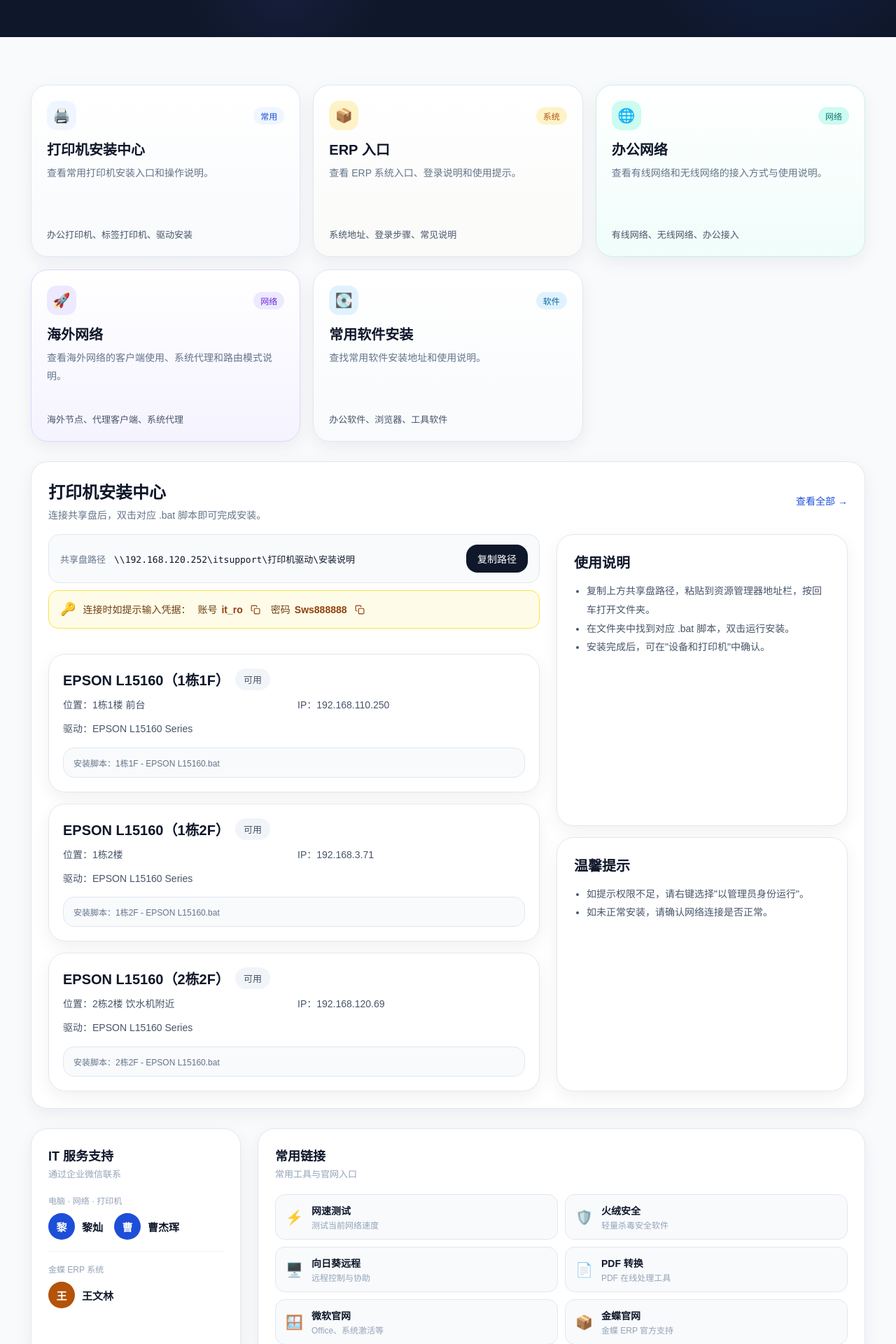
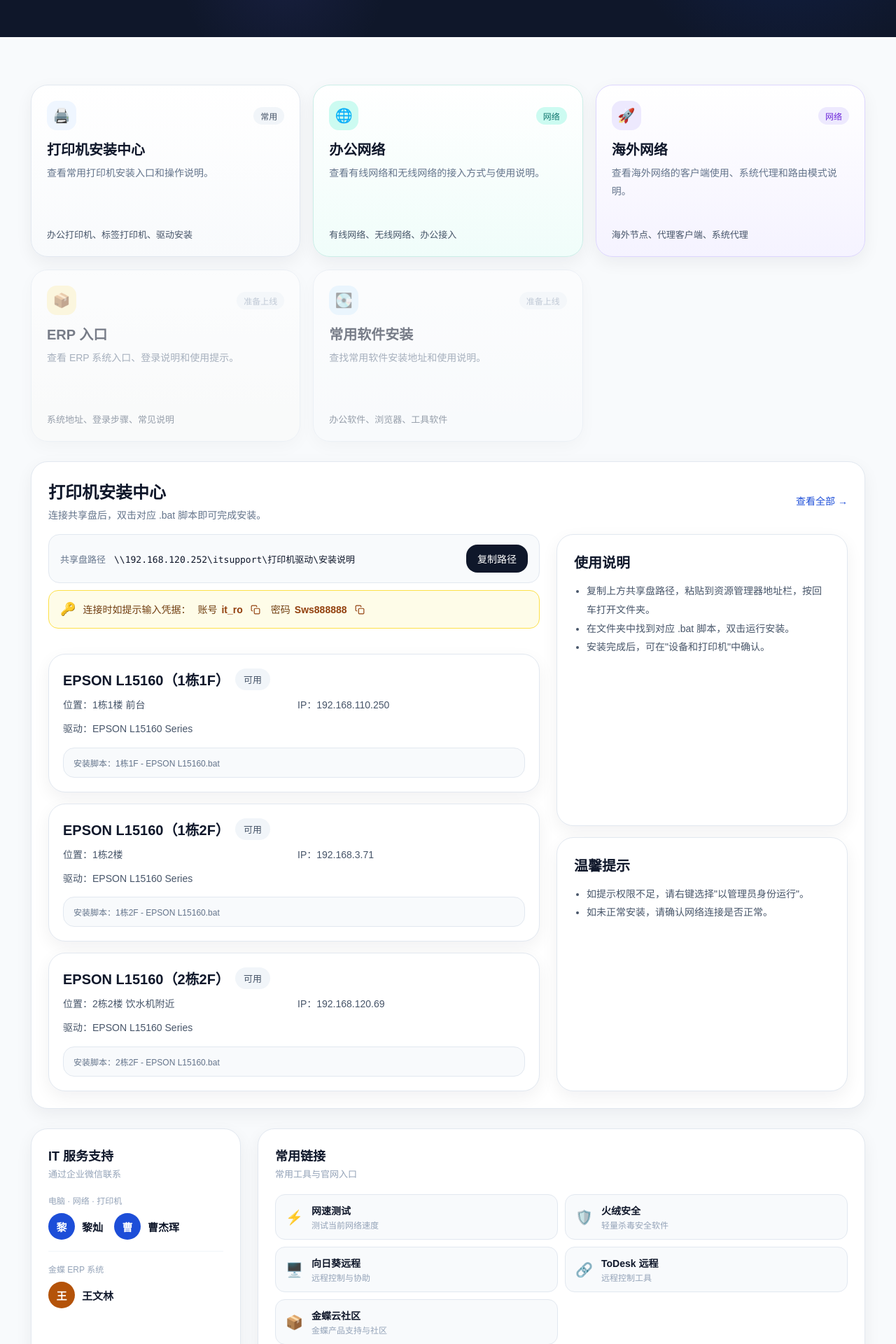
Before and after one commit to EmbraceMoxx/it-portal-vue, a Vue app: page / in a window 1280 px wide. Shown: the part 260-2180 px from the top of the page at 70% size. Built offline with nearby package versions, Linux system fonts and the light colour scheme.

Commit message:
这一版也是可用的

```diff
--- a/src/assets/styles/global.css
+++ b/src/assets/styles/global.css
@@ -387,9 +387,19 @@ a {
   background: #eff6ff;
 }
 
-.module-tag-printer {
-  background: #eff6ff;
-  color: #1d4ed8;
+.module-tag-soon {
+  background: #f1f5f9;
+  color: #94a3b8;
+}
+
+.module-coming-soon {
+  opacity: 0.55;
+  cursor: default;
+}
+
+.module-coming-soon:hover {
+  transform: none;
+  box-shadow: 0 8px 24px rgba(15, 23, 42, 0.06);
 }
 
 /* ERP */
--- a/src/components/ModuleCard.vue
+++ b/src/components/ModuleCard.vue
@@ -1,22 +1,25 @@
 <template>
-  <RouterLink
-    :to="item.to"
+  <component
+    :is="item.comingSoon ? 'div' : RouterLink"
+    v-bind="item.comingSoon ? {} : { to: item.to }"
     class="module-card module-link"
-    :class="moduleClass"
+    :class="[moduleClass, { 'module-coming-soon': item.comingSoon }]"
   >
     <div class="module-top">
       <div class="module-icon" :class="iconClass">{{ item.icon }}</div>
-      <div class="module-tag" :class="tagClass">{{ item.tag }}</div>
+      <div v-if="item.comingSoon" class="module-tag module-tag-soon">准备上线</div>
+      <div v-else class="module-tag" :class="tagClass">{{ item.tag }}</div>
     </div>
 
     <h3>{{ item.title }}</h3>
     <p>{{ item.desc }}</p>
     <div class="module-meta">{{ item.meta }}</div>
-  </RouterLink>
+  </component>
 </template>
 
 <script setup lang="ts">
 import { computed } from 'vue'
+import { RouterLink } from 'vue-router'
 import type { PortalModule } from '../data/modules'
 
 const props = defineProps<{
@@ -25,52 +28,34 @@ const props = defineProps<{
 
 const moduleClass = computed(() => {
   switch (props.item.key) {
-    case 'network':
-      return 'module-network'
-    case 'overseas-network':
-      return 'module-overseas'
-    case 'printer':
-      return 'module-printer'
-    case 'erp':
-      return 'module-erp'
-    case 'software':
-      return 'module-software'
-    default:
-      return ''
+    case 'network': return 'module-network'
+    case 'overseas-network': return 'module-overseas'
+    case 'printer': return 'module-printer'
+    case 'erp': return 'module-erp'
+    case 'software': return 'module-software'
+    default: return ''
   }
 })
 
 const iconClass = computed(() => {
   switch (props.item.key) {
-    case 'network':
-      return 'module-icon-network'
-    case 'overseas-network':
-      return 'module-icon-overseas'
-    case 'printer':
-      return 'module-icon-printer'
-    case 'erp':
-      return 'module-icon-erp'
-    case 'software':
-      return 'module-icon-software'
-    default:
-      return ''
+    case 'network': return 'module-icon-network'
+    case 'overseas-network': return 'module-icon-overseas'
+    case 'printer': return 'module-icon-printer'
+    case 'erp': return 'module-icon-erp'
+    case 'software': return 'module-icon-software'
+    default: return ''
   }
 })
 
 const tagClass = computed(() => {
   switch (props.item.key) {
-    case 'network':
-      return 'module-tag-network'
-    case 'overseas-network':
-      return 'module-tag-overseas'
-    case 'printer':
-      return 'module-tag-printer'
-    case 'erp':
-      return 'module-tag-erp'
-    case 'software':
-      return 'module-tag-software'
-    default:
-      return ''
+    case 'network': return 'module-tag-network'
+    case 'overseas-network': return 'module-tag-overseas'
+    case 'printer': return 'module-tag-printer'
+    case 'erp': return 'module-tag-erp'
+    case 'software': return 'module-tag-software'
+    default: return ''
   }
 })
 </script>
--- a/src/data/modules.ts
+++ b/src/data/modules.ts
@@ -6,6 +6,7 @@ export interface PortalModule {
   desc: string
   meta: string
   to: string
+  comingSoon?: boolean
 }
 
 export const modules: PortalModule[] = [
@@ -17,15 +18,6 @@ export const modules: PortalModule[] = [
     desc: '查看常用打印机安装入口和操作说明。',
     meta: '办公打印机、标签打印机、驱动安装',
     to: '/printer',
-  },
-  {
-    key: 'erp',
-    title: 'ERP 入口',
-    icon: '📦',
-    tag: '系统',
-    desc: '查看 ERP 系统入口、登录说明和使用提示。',
-    meta: '系统地址、登录步骤、常见说明',
-    to: '/erp',
   },
   {
     key: 'network',
@@ -46,6 +38,16 @@ export const modules: PortalModule[] = [
     to: '/overseas-network',
   },
   {
+    key: 'erp',
+    title: 'ERP 入口',
+    icon: '📦',
+    tag: '系统',
+    desc: '查看 ERP 系统入口、登录说明和使用提示。',
+    meta: '系统地址、登录步骤、常见说明',
+    to: '/erp',
+    comingSoon: true,
+  },
+  {
     key: 'software',
     title: '常用软件安装',
     icon: '💽',
@@ -53,5 +55,6 @@ export const modules: PortalModule[] = [
     desc: '查找常用软件安装地址和使用说明。',
     meta: '办公软件、浏览器、工具软件',
     to: '/software',
+    comingSoon: true,
   },
 ]
--- a/src/data/quick-links.ts
+++ b/src/data/quick-links.ts
@@ -25,21 +25,15 @@ export const quickLinks: QuickLink[] = [
     icon: '🖥️',
   },
   {
-    label: 'PDF 转换',
-    url: 'https://smallpdf.com/cn',
-    desc: 'PDF 在线处理工具',
-    icon: '📄',
+    label: 'ToDesk 远程',
+    url: 'https://www.todesk.com',
+    desc: '远程控制工具',
+    icon: '🔗',
   },
   {
-    label: '微软官网',
-    url: 'https://www.microsoft.com/zh-cn',
-    desc: 'Office、系统激活等',
-    icon: '🪟',
-  },
-  {
-    label: '金蝶官网',
-    url: 'https://www.kingdee.com',
-    desc: '金蝶 ERP 官方支持',
+    label: '金蝶云社区',
+    url: 'https://vip.kingdee.com',
+    desc: '金蝶产品支持与社区',
     icon: '📦',
   },
 ]
```
